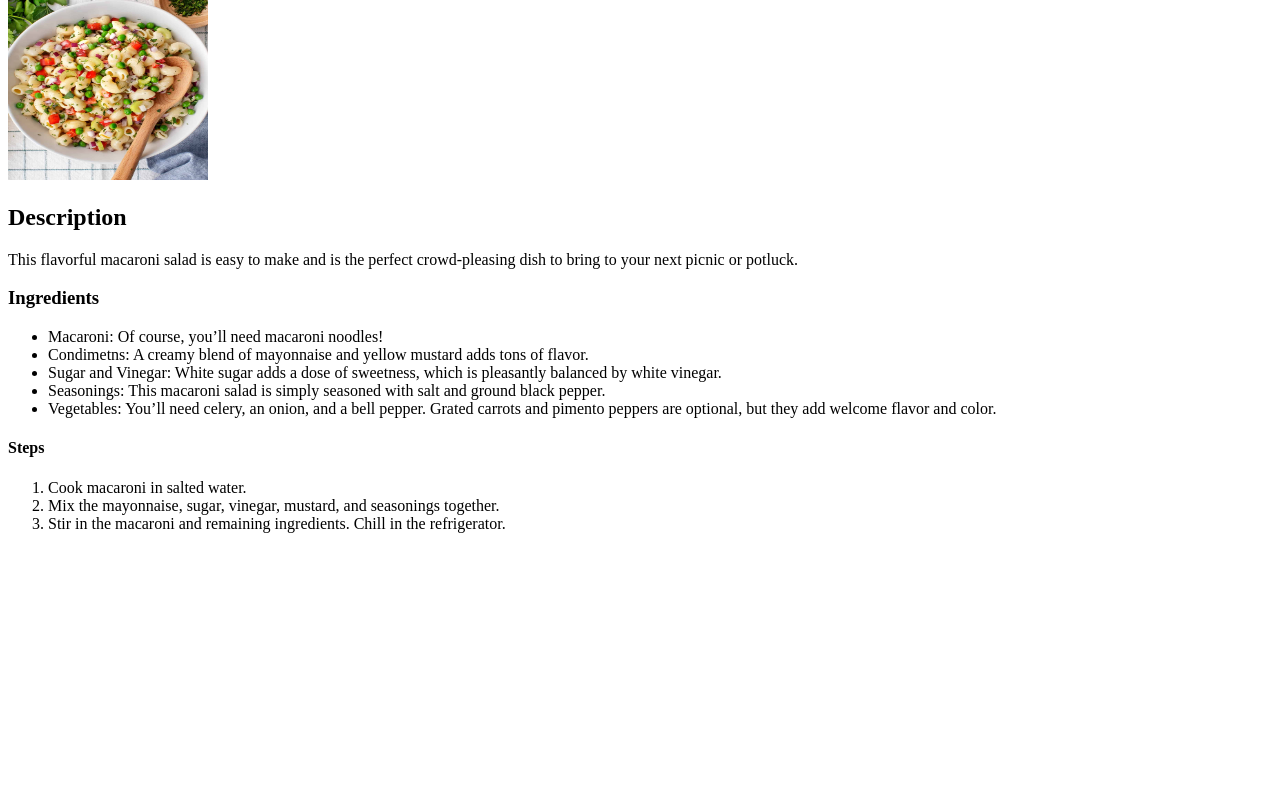
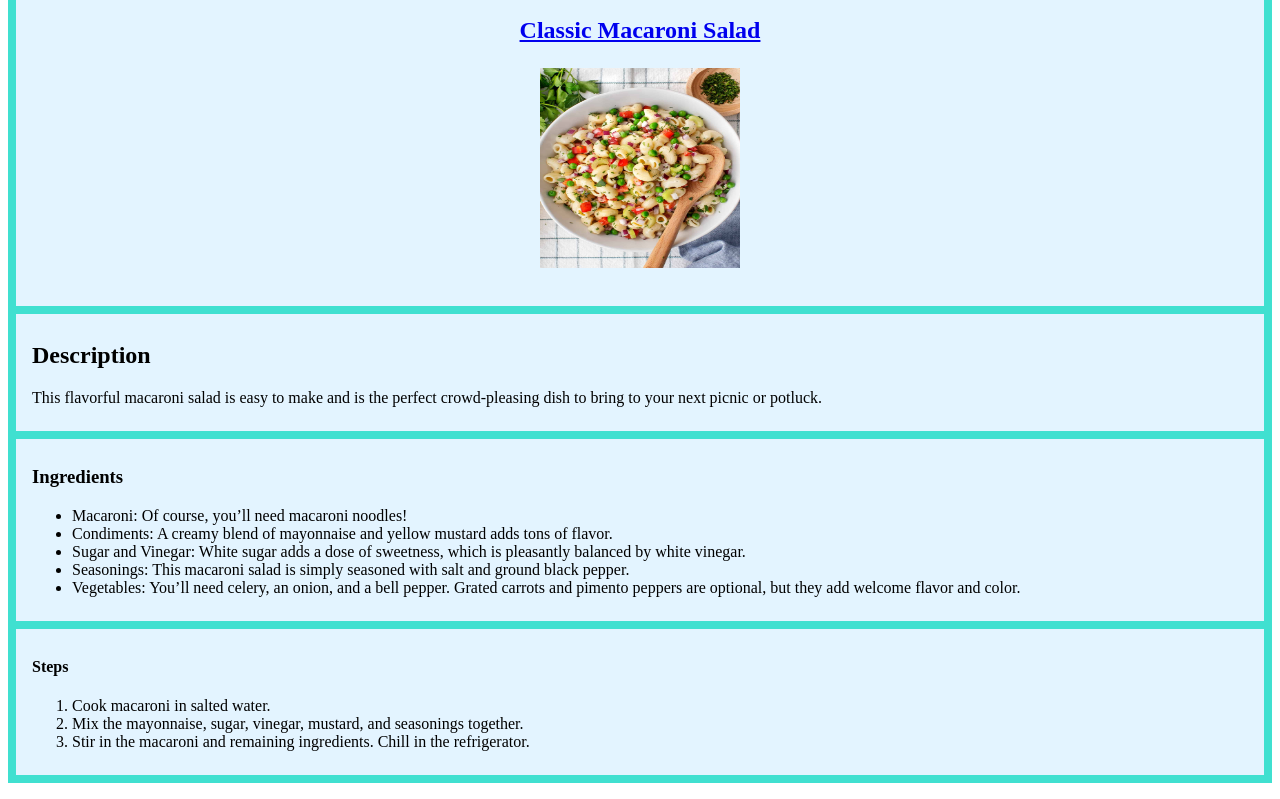
Before and after one commit to uhsaantae/odin_recipes, a plain HTML site: page recipes/index.html in a window 1280 px wide. Shown: the part 134-933 px from the top of the page. Before the commit the page ends 800 px from the top, so only its background shows below. Drawn offline with Linux system fonts and the light colour scheme.

Commit message:
EDITED index.html and style.css

```diff
--- a/recipes/index.html
+++ b/recipes/index.html
@@ -4,31 +4,41 @@
     <meta charset="UTF-8" />
     <meta name="viewport" content="width=device-width, initial-scale=1.0" />
     <title>Mac Salad</title>
+    <link rel="stylesheet" href="style.css">
   </head>
   <body>
+    <div class="content">
+    <div class="Introduction">
     <h1>Odin Recipes</h1>
-    <a href="recipes/index.html">Classic Macaroni Salad</a>
+    <a href="recipes/index.html"><strong>Classic Macaroni Salad</strong></a>
+
     <p>
     <img src="./mac.jpg" alt="Picture of Macaroni Salad" height="200" width="200">
   </p>
+</div>
+    <div class="Description">
   <h2><strong>Description</strong></h2>
   <p>This flavorful macaroni salad is easy to make and is the perfect crowd-pleasing dish to bring to your next picnic or potluck. </p>
+    </div>
+    <div class="Ingredients">
   <h3>Ingredients</h3>
   <ul>
     <li>Macaroni: Of course, you’ll need macaroni noodles!</li>
-    <li>Condimetns: A creamy blend of mayonnaise and yellow mustard adds tons of flavor.</li>
+    <li>Condiments: A creamy blend of mayonnaise and yellow mustard adds tons of flavor.</li>
     <li>Sugar and Vinegar: White sugar adds a dose of sweetness, which is pleasantly balanced by white vinegar. </li>
     <li>Seasonings: This macaroni salad is simply seasoned with salt and ground black pepper. </li>
     <li>Vegetables: You’ll need celery, an onion, and a bell pepper. Grated carrots and pimento peppers are optional, but they add welcome flavor and color. </li>
   </ul>
+    </div>
+    <div class="Steps">
   <h4>Steps</h4>
   <ol>
     <li>Cook macaroni in salted water.</li>
     <li>Mix the mayonnaise, sugar, vinegar, mustard, and seasonings together.</li>
     <li>Stir in the macaroni and remaining ingredients. Chill in the refrigerator.</li>
   </ol>
-
-
+    </div>
+    </div>
     </body>
   </body>
 </html>
--- /dev/null
+++ b/recipes/style.css
@@ -0,0 +1,34 @@
+body {
+  font-family: "Times New Roman", Times, serif;
+  background: white;
+}
+.content {
+  background: turquoise;
+  font-size: 16px;
+  margin: 16px auto;
+  border: turquoise solid 8px;
+}
+.Introduction {
+  background: #e3f4ff;
+  padding: 8px;
+  font-size: 24px;
+  margin-top: 0;
+  margin-bottom: 8px;
+  text-align: center;
+  margin-bottom: 8px;
+}
+.Description {
+  background: #e3f4ff;
+  padding: 8px 16px;
+  margin-bottom: 8px;
+}
+.Ingredients {
+  background: #e3f4ff;
+  padding: 8px 16px;
+  margin-bottom: 8px;
+}
+
+.Steps {
+  background: #e3f4ff;
+  padding: 8px 16px;
+}
```
